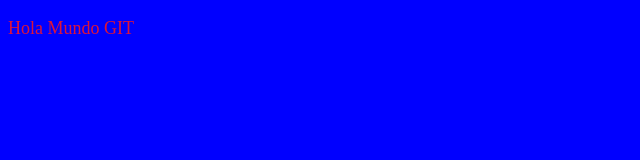
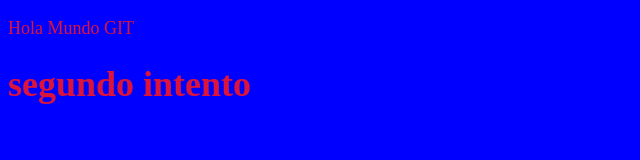
Before and after one commit to johannjc87/PruebaGit, a plain HTML site: page index.html in a window 1280 px wide. Shown: the whole page, without its empty margins (0-640 px from the left). Drawn offline with Linux system fonts and the light colour scheme.

Commit message:
Update index.html
agrego titulo

```diff
--- a/index.html
+++ b/index.html
@@ -9,6 +9,6 @@
 </head>
 <body>
     <p>Hola Mundo GIT </p>
-
+    <h1>segundo intento </h1>
 </body>
 </html>
```
